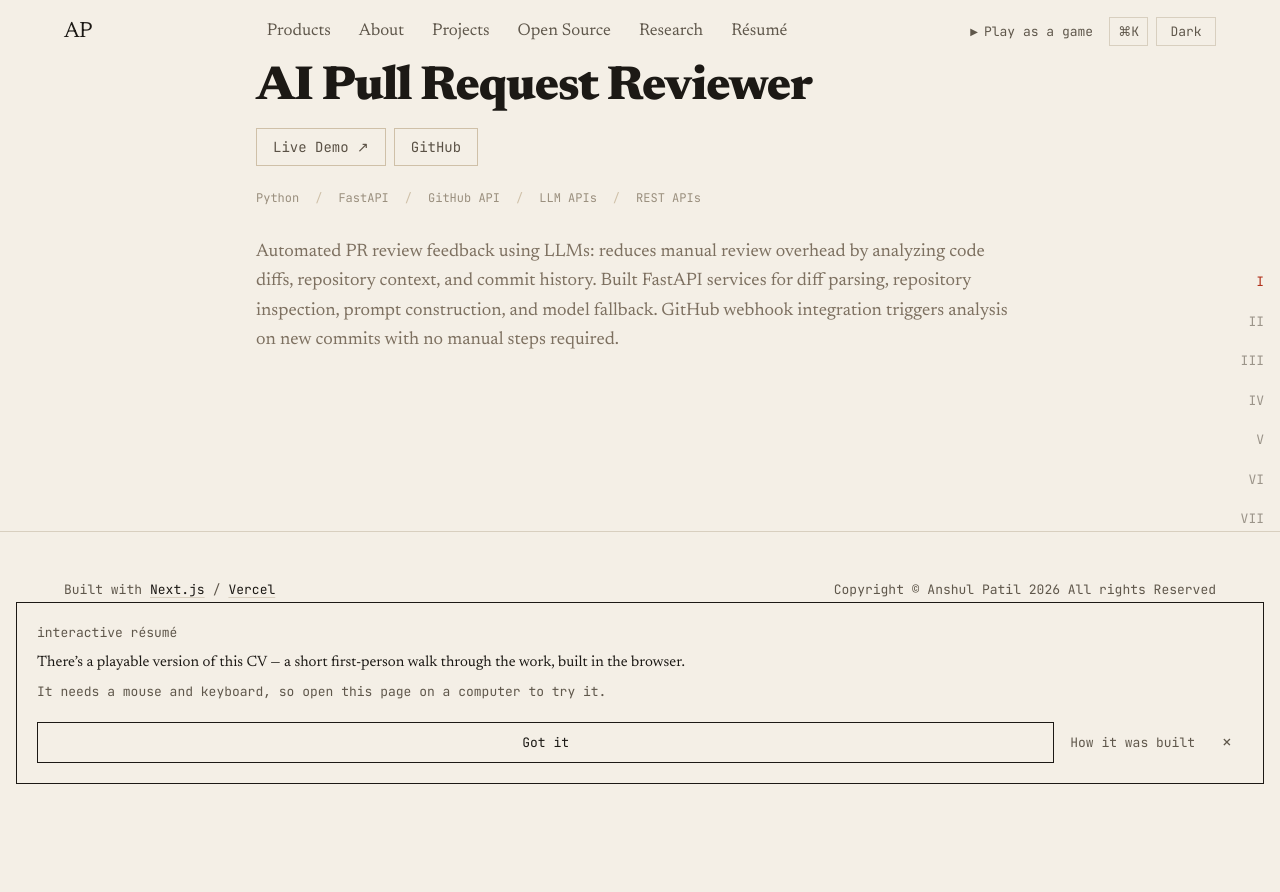
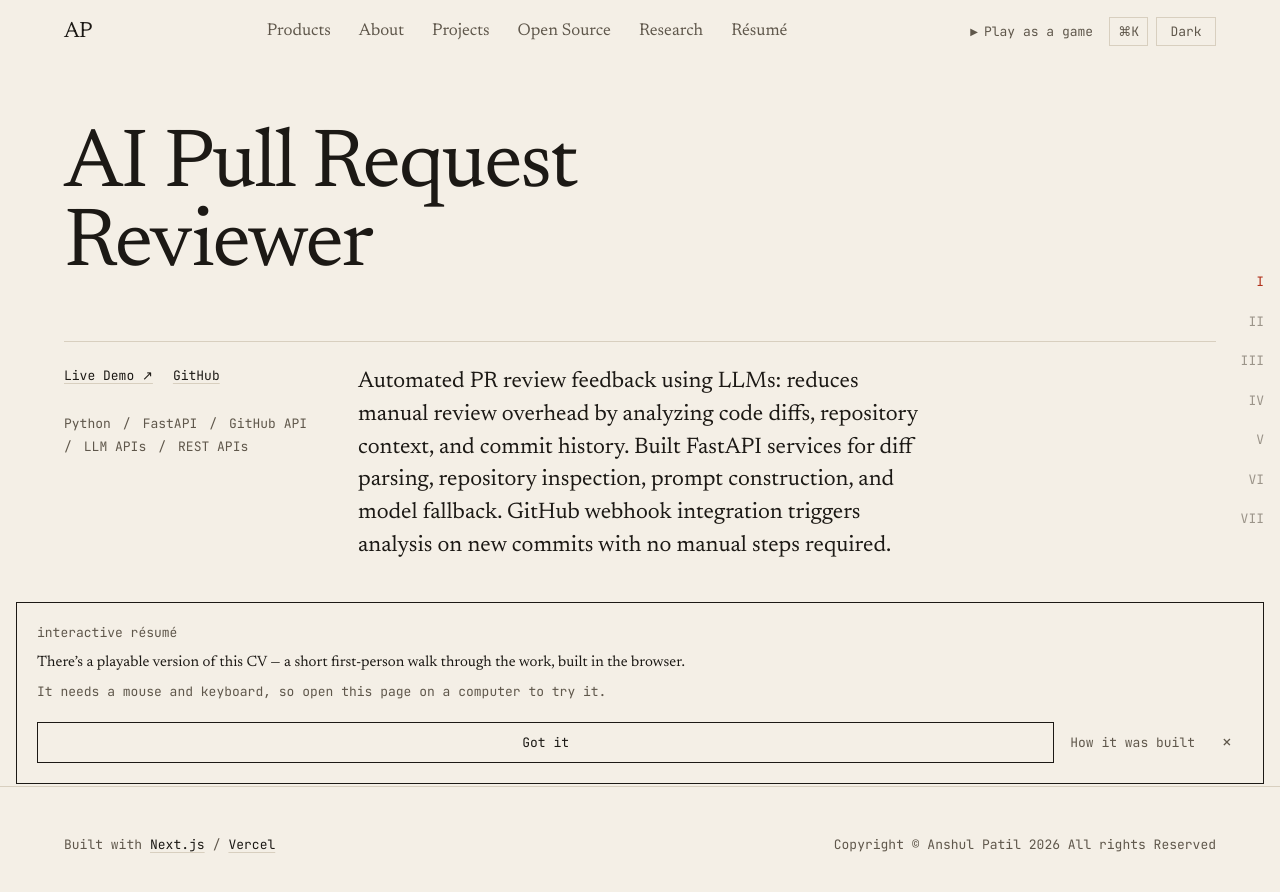
Before and after one commit to AnshulPatil2005/myportfolio, a Next.js app: page /projects/ai-pr-reviewer in a window 1280 px wide. Shown: the top 892 px of the page. Before the commit the page ends 800 px from the top, so only its background shows below. Built offline with nearby package versions, Linux system fonts and the light colour scheme.

Commit message:
Set projects as a ruled index and title-page detail pages

```diff
--- a/app/projects/[project]/page.tsx
+++ b/app/projects/[project]/page.tsx
@@ -1,6 +1,5 @@
 import { Metadata } from "next";
 import { notFound } from "next/navigation";
-import { Slide } from "../../animation/Slide";
 import { projects, showcaseProjects } from "@/lib/data";
 
 type Props = {
@@ -37,25 +36,25 @@ export default function Project({ params }: Props) {
   const tags = project.tagline.split(",").map((t) => t.trim());
 
   return (
-    <main className="max-w-6xl mx-auto lg:px-16 px-8 mb-16">
-      <Slide>
-        <div className="max-w-3xl mx-auto">
-
-          {/* Title + action buttons */}
-          <div className="flex items-start justify-between flex-wrap gap-4 mb-6">
-            <h1 className="font-incognito font-black tracking-tight sm:text-5xl text-3xl max-w-xl leading-tight">
+    <main className="max-w-7xl mx-auto px-6 md:px-12 lg:px-16 mb-16">
+      <article className="pt-10 md:pt-16">
+        <h1
+          className="leading-[0.95] tracking-[-0.025em] max-w-[16ch]"
+          style={{ fontSize: "clamp(3rem, 1.5rem + 4.6vw, 6rem)" }}
+        >
           {project.name}
         </h1>
-            <div className="flex items-center gap-x-2 font-mono text-sm">
+
+        <div className="folio mt-10 md:mt-14 border-t border-line pt-6 lg:items-start">
+          {/* margin: links and the project's particulars */}
+          <div className="lg:col-span-3 lg:sticky lg:top-24 space-y-7 mb-12 lg:mb-0">
+            <div className="flex flex-wrap items-baseline gap-x-5 gap-y-2 font-mono text-meta">
               <a
                 href={project.projectUrl || undefined}
                 rel="noreferrer noopener"
                 target="_blank"
-                className={`border dark:border-zinc-700 border-zinc-300 dark:text-zinc-200 text-zinc-700 px-4 py-2 duration-200 ${
-                  !project.projectUrl
-                    ? "cursor-not-allowed opacity-50"
-                    : "cursor-pointer dark:hover:border-zinc-500 hover:border-zinc-500"
-                }`}
+                aria-disabled={!project.projectUrl || undefined}
+                className={project.projectUrl ? "link" : "text-muted cursor-not-allowed"}
               >
                 {project.projectUrl ? "Live Demo ↗" : "Coming Soon"}
               </a>
@@ -63,89 +62,74 @@ export default function Project({ params }: Props) {
                 href={project.repository || undefined}
                 rel="noreferrer noopener"
                 target="_blank"
-                className={`border dark:border-zinc-700 border-zinc-300 dark:text-zinc-200 text-zinc-700 px-4 py-2 duration-200 ${
-                  !project.repository
-                    ? "cursor-not-allowed opacity-50"
-                    : "cursor-pointer dark:hover:border-zinc-500 hover:border-zinc-500"
-                }`}
+                aria-disabled={!project.repository || undefined}
+                className={project.repository ? "link" : "text-muted cursor-not-allowed"}
               >
                 GitHub
               </a>
             </div>
-          </div>
 
             {/* Tech tags */}
-          <div className="flex flex-wrap gap-x-4 gap-y-1.5 mb-8 font-mono text-xs dark:text-zinc-500 text-zinc-500">
+            <p className="flex flex-wrap gap-x-3 gap-y-1 font-mono text-meta text-muted">
               {tags.map((tag, i) => (
                 <span key={tag}>
-                {i > 0 && <span className="mr-4 dark:text-zinc-700 text-zinc-300">/</span>}
+                  {i > 0 && <span className="mr-3" aria-hidden="true">/</span>}
                   {tag}
                 </span>
               ))}
-          </div>
+            </p>
 
-          {/* Metadata details grid */}
+            {/* Metadata details */}
             {project.details && project.details.length > 0 && (
-            <div className="border dark:border-zinc-800 border-zinc-300 p-5 mb-6">
-              <dl className="grid sm:grid-cols-2 grid-cols-1 gap-x-8 gap-y-3">
+              <dl className="border-t border-line">
                 {project.details.map((d) => (
-                  <div key={d.label}>
-                    <dt className="text-xs dark:text-zinc-500 text-zinc-400 uppercase tracking-wider mb-0.5">
-                      {d.label}
-                    </dt>
-                    <dd className="text-sm dark:text-zinc-200 text-zinc-800">
-                      {d.value}
-                    </dd>
+                  <div key={d.label} className="py-3 border-b border-line">
+                    <dt className="font-mono text-meta text-muted">{d.label}</dt>
+                    <dd className="text-small text-fg mt-0.5">{d.value}</dd>
                   </div>
                 ))}
               </dl>
-            </div>
             )}
 
-          {/* Metrics grid */}
+            {/* Metrics */}
             {project.metrics && project.metrics.length > 0 && (
-            <div className="grid grid-cols-2 sm:grid-cols-4 gap-3 mb-8">
+              <div className="grid grid-cols-2 gap-x-6 gap-y-5">
                 {project.metrics.map((m) => (
-                <div
-                  key={m.label}
-                  className="border dark:border-zinc-800 border-zinc-300 px-4 py-3 text-center"
-                >
-                  <p className="font-incognito text-xl font-bold dark:text-zinc-100 text-zinc-800 leading-tight">
-                    {m.value}
-                  </p>
-                  <p className="text-xs dark:text-zinc-500 text-zinc-500 mt-1">{m.label}</p>
+                  <div key={m.label}>
+                    <p className="text-h3 lining-nums leading-none">{m.value}</p>
+                    <p className="font-mono text-meta text-muted mt-1.5">{m.label}</p>
                   </div>
                 ))}
               </div>
             )}
+          </div>
 
-          {/* Description */}
-          <div className="dark:text-zinc-400 text-zinc-600 leading-relaxed space-y-4 mb-8">
+          {/* text column */}
+          <div className="lg:col-start-4 lg:col-span-6">
+            <div className="text-lead text-fg space-y-6 mb-12">
               {project.fullDescription
                 ? project.fullDescription.map((para, i) => <p key={i}>{para}</p>)
                 : <p>{project.description}</p>
               }
             </div>
 
-          {/* Key highlights / resume bullets */}
+            {/* Key highlights */}
             {project.bullets && project.bullets.length > 0 && (
-            <div className="border dark:border-zinc-800 border-zinc-300 p-5">
-              <h2 className="font-incognito text-sm font-semibold uppercase tracking-widest dark:text-zinc-400 text-zinc-500 mb-3">
-                Key Highlights
-              </h2>
-              <ul className="space-y-2">
+              <section className="border-t border-line pt-6">
+                <h2 className="text-h3 rubricate mb-5">Key Highlights</h2>
+                <ul className="space-y-3">
                   {project.bullets.map((b, i) => (
-                  <li key={i} className="flex items-start gap-2.5 text-sm dark:text-zinc-300 text-zinc-700">
-                    <span className="mt-1.5 w-1.5 h-1.5 dark:bg-zinc-500 bg-zinc-400 shrink-0" />
+                    <li key={i} className="flex items-baseline gap-3 text-body text-fg">
+                      <span className="w-1.5 h-1.5 bg-muted shrink-0 -translate-y-[0.2em]" />
                       {b}
                     </li>
                   ))}
                 </ul>
+              </section>
+            )}
           </div>
-          )}
-
         </div>
-      </Slide>
+      </article>
     </main>
   );
 }
--- a/app/projects/page.tsx
+++ b/app/projects/page.tsx
@@ -1,9 +1,7 @@
 import Image from "next/image";
 import Link from "next/link";
 import { Metadata } from "next";
-import type { ProjectType } from "@/types";
 import EmptyState from "../components/shared/EmptyState";
-import { Slide } from "../animation/Slide";
 import PageHeading from "../components/shared/PageHeading";
 import { showcaseProjects } from "@/lib/data";
 
@@ -20,37 +18,40 @@ export const metadata: Metadata = {
 
 export default function Project() {
   return (
-    <main className="max-w-7xl mx-auto md:px-16 px-6">
+    <main className="max-w-7xl mx-auto px-6 md:px-12 lg:px-16">
       <PageHeading
         title="Projects"
         description="Focused repositories across AI code review, legal data scraping, distributed-systems reliability, competitive programming, portfolio tooling, and notebook-based ML experimentation."
       />
 
-      <Slide delay={0.1}>
       {showcaseProjects.length > 0 ? (
-          <section className="grid xl:grid-cols-3 md:grid-cols-2 grid-cols-1 gap-5 mb-12">
+        <section className="border-t border-line mb-12">
           {showcaseProjects.map((project) => (
             <Link
               href={`/projects/${project.slug}`}
               key={project._id}
-                className="flex items-center gap-x-4 border dark:border-zinc-800 border-zinc-300 dark:hover:border-zinc-600 hover:border-zinc-400 p-4 transition-colors duration-150"
+              className="group folio items-baseline border-b border-line py-7"
             >
+              <div className="lg:col-span-3 mb-3 lg:mb-0">
                 {project.logo ? (
                   <Image
                     src={project.logo}
-                    width={60}
-                    height={60}
+                    width={48}
+                    height={48}
                     alt={project.name}
-                    className="border dark:border-zinc-700 border-zinc-300 p-2"
+                    className="border border-line p-1.5"
                   />
                 ) : (
-                  <div className="border dark:border-zinc-700 border-zinc-300 w-[60px] h-[60px] shrink-0 grid place-items-center font-mono text-xs dark:text-zinc-500 text-zinc-400">
+                  <span className="font-mono text-meta text-muted">
                     {"{}"}
+                  </span>
+                )}
               </div>
-                )}
-                <div>
-                  <h2 className="text-lg tracking-wide mb-1">{project.name}</h2>
-                  <div className="text-sm dark:text-zinc-400 text-zinc-600">
+              <div className="lg:col-span-9">
+                <h2 className="text-h3 text-fg underline decoration-transparent underline-offset-[0.15em] group-hover:decoration-line transition-colors">
+                  {project.name}
+                </h2>
+                <div className="mt-1.5 font-mono text-meta text-muted">
                   {project.tagline}
                 </div>
               </div>
@@ -60,7 +61,6 @@ export default function Project() {
       ) : (
         <EmptyState value="Projects" />
       )}
-      </Slide>
     </main>
   );
 }
```
Lines whose indentation alone changed are shown as unchanged.
